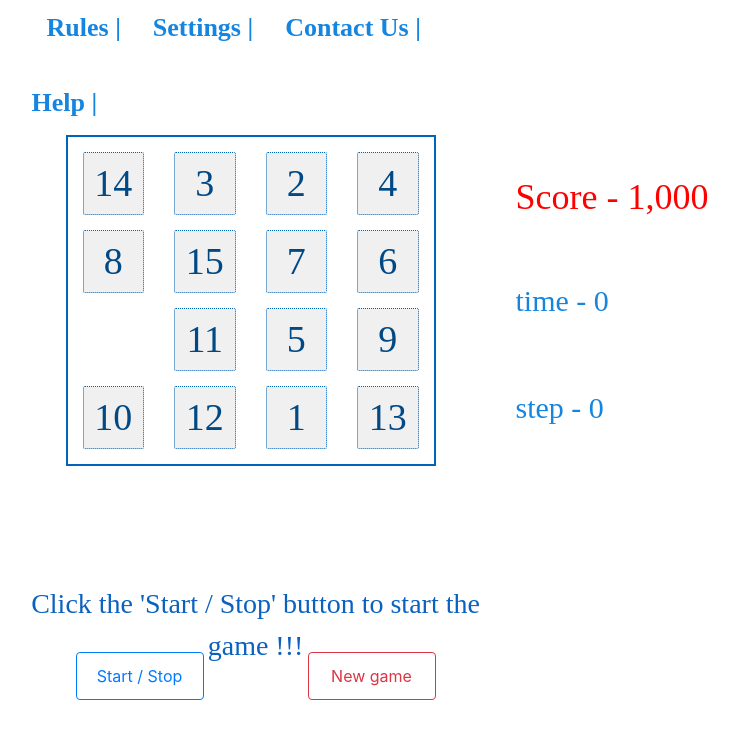
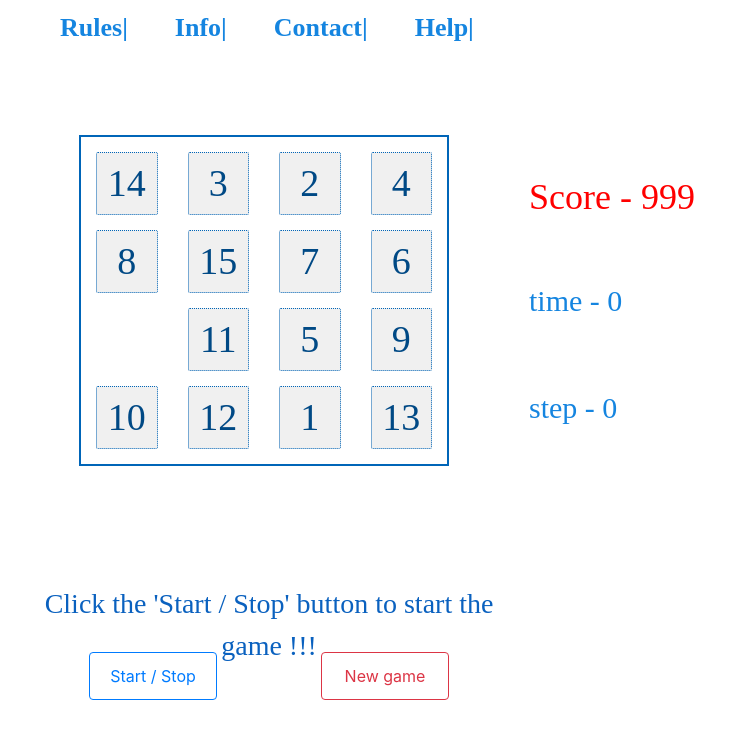
Before and after one commit to narek-7/square, an Angular app: page / in a window 1280 px wide. Shown: the top 738 px of the page, without its empty margins (263-1002 px from the left). Built offline with nearby package versions, Linux system fonts and the light colour scheme.

Commit message:
already works the main menu

```diff
--- a/angular.json
+++ b/angular.json
@@ -29,6 +29,7 @@
             ],
             "scripts": [
               "node_modules/jquery/dist/jquery.min.js",
+              "node_modules/popper.js/dist/umd/popper.min.js",
               "node_modules/bootstrap/dist/js/bootstrap.min.js"
             ]
           },
--- a/package.json
+++ b/package.json
@@ -19,8 +19,10 @@
     "@angular/platform-browser": "~9.1.9",
     "@angular/platform-browser-dynamic": "~9.1.9",
     "@angular/router": "~9.1.9",
-    "bootstrap": "^4.5.0",
+    "bootstrap": "^4.6.0",
     "jquery": "^3.5.1",
+    "popover": "^2.4.1",
+    "popper.js": "^1.16.1",
     "rxjs": "~6.5.4",
     "tslib": "^1.10.0",
     "zone.js": "~0.10.2"
--- a/src/app/app.component.css
+++ b/src/app/app.component.css
@@ -172,7 +172,7 @@ a:hover {
     font-size: 20px;
   }
   #rules {
-    margin-left: 55px;
+    margin-left: 25px;
   }
   .warning {
     font-size: 22px;
--- a/src/app/app.component.html
+++ b/src/app/app.component.html
@@ -13,16 +13,52 @@
 
   <ul class="nav">
     <li class="nav-item">
-      <a id="rules" class="nav-link active" href="#">Rules |</a>
+      <a
+        href="#"
+        id="rules"
+        class="nav-link active"
+        title="game rules"
+        data-toggle="popover"
+        data-trigger="focus"
+        data-content='Click or use the buttons "left", "right", "up", "down" to move the numbers. You have to sort the numbers in ascending order. The empty can be anywhere.'
+        >Rules|</a
+      >
     </li>
     <li class="nav-item">
-      <a class="nav-link" href="#">Settings |</a>
+      <a
+        href="#"
+        id="rules"
+        class="nav-link active"
+        title="github repository"
+        data-toggle="popover"
+        data-trigger="focus"
+        data-content="https://github.com/narek-7/square.git"
+        >Info|</a
+      >
     </li>
     <li class="nav-item">
-      <a class="nav-link" href="#">Contact Us |</a>
+      <a
+        href="#"
+        id="rules"
+        class="nav-link active"
+        title="linkedin"
+        data-toggle="popover"
+        data-trigger="focus"
+        data-content="www.linkedin.com/in/narek-7"
+        >Contact|</a
+      >
     </li>
     <li class="nav-item">
-      <a class="nav-link" href="#">Help |</a>
+      <a
+        href="#"
+        id="rules"
+        class="nav-link active"
+        title="email"
+        data-toggle="popover"
+        data-trigger="focus"
+        data-content="narek1985ch@gmail.com"
+        >Help|</a
+      >
     </li>
   </ul>
 
@@ -57,7 +93,13 @@
       <div class="modal-content">
         <!-- Modal Header -->
         <div class="modal-header">
-          <span class="modal-title" style="font-size: 32px; color: #b8030cde"
+          <span
+            class="modal-title"
+            style="
+              font-family: Arial, Helvetica, sans-serif;
+              font-size: 32px;
+              color: #b8030cde;
+            "
             >You Win!!!</span
           >
           <button type="button" class="close" data-dismiss="modal">×</button>
--- a/src/app/app.component.ts
+++ b/src/app/app.component.ts
@@ -10,7 +10,7 @@ export class AppComponent {
   board = [];
   time: number = 0;
   steps: number = 0;
-  score: number = 1000;
+  score: number = 999;
   notStarted: string = '0';
   itsRunning: string = '1';
   itsOver: string = '2';
@@ -34,6 +34,10 @@ export class AppComponent {
       [12, 13, 14, undefined],
     ];
     this.arrayToMatrix();
+
+    $(document).ready(function () {
+      $('[data-toggle="popover"]').popover();
+    });
   }
 
   createRandomArray() {
@@ -108,9 +112,8 @@ export class AppComponent {
 
   moveCellUp() {
     if (this.emptyCellRow != this.row - 1) {
-      this.lines[this.emptyCellRow][this.emptyCellColumn] = this.lines[
-        this.emptyCellRow + 1
-      ][this.emptyCellColumn];
+      this.lines[this.emptyCellRow][this.emptyCellColumn] =
+        this.lines[this.emptyCellRow + 1][this.emptyCellColumn];
       this.lines[this.emptyCellRow + 1][this.emptyCellColumn] = undefined;
       this.emptyCellRow++;
       this.steps++;
@@ -120,9 +123,8 @@ export class AppComponent {
 
   moveCellDown() {
     if (this.emptyCellRow != 0) {
-      this.lines[this.emptyCellRow][this.emptyCellColumn] = this.lines[
-        this.emptyCellRow - 1
-      ][this.emptyCellColumn];
+      this.lines[this.emptyCellRow][this.emptyCellColumn] =
+        this.lines[this.emptyCellRow - 1][this.emptyCellColumn];
       this.lines[this.emptyCellRow - 1][this.emptyCellColumn] = undefined;
       this.emptyCellRow--;
       this.steps++;
@@ -132,9 +134,8 @@ export class AppComponent {
 
   moveCellRigtht() {
     if (this.emptyCellColumn != 0) {
-      this.lines[this.emptyCellRow][this.emptyCellColumn] = this.lines[
-        this.emptyCellRow
-      ][this.emptyCellColumn - 1];
+      this.lines[this.emptyCellRow][this.emptyCellColumn] =
+        this.lines[this.emptyCellRow][this.emptyCellColumn - 1];
       this.lines[this.emptyCellRow][this.emptyCellColumn - 1] = undefined;
       this.emptyCellColumn--;
       this.steps++;
@@ -144,9 +145,8 @@ export class AppComponent {
 
   moveCellLeft() {
     if (this.emptyCellColumn != this.column - 1) {
-      this.lines[this.emptyCellRow][this.emptyCellColumn] = this.lines[
-        this.emptyCellRow
-      ][this.emptyCellColumn + 1];
+      this.lines[this.emptyCellRow][this.emptyCellColumn] =
+        this.lines[this.emptyCellRow][this.emptyCellColumn + 1];
       this.lines[this.emptyCellRow][this.emptyCellColumn + 1] = undefined;
       this.emptyCellColumn++;
       this.steps++;
@@ -185,7 +185,7 @@ export class AppComponent {
       if (!this.paused) {
         this.time++;
         if (this.score > 1) {
-          this.score = 1000 - this.time * 0.5 - this.steps;
+          this.score = 999 - this.time * 0.5 - this.steps * 0.2;
         } else {
           this.score = 0;
         }
```
Also changed, not shown: 1 other file (tests, documents, lock files or other folders).
